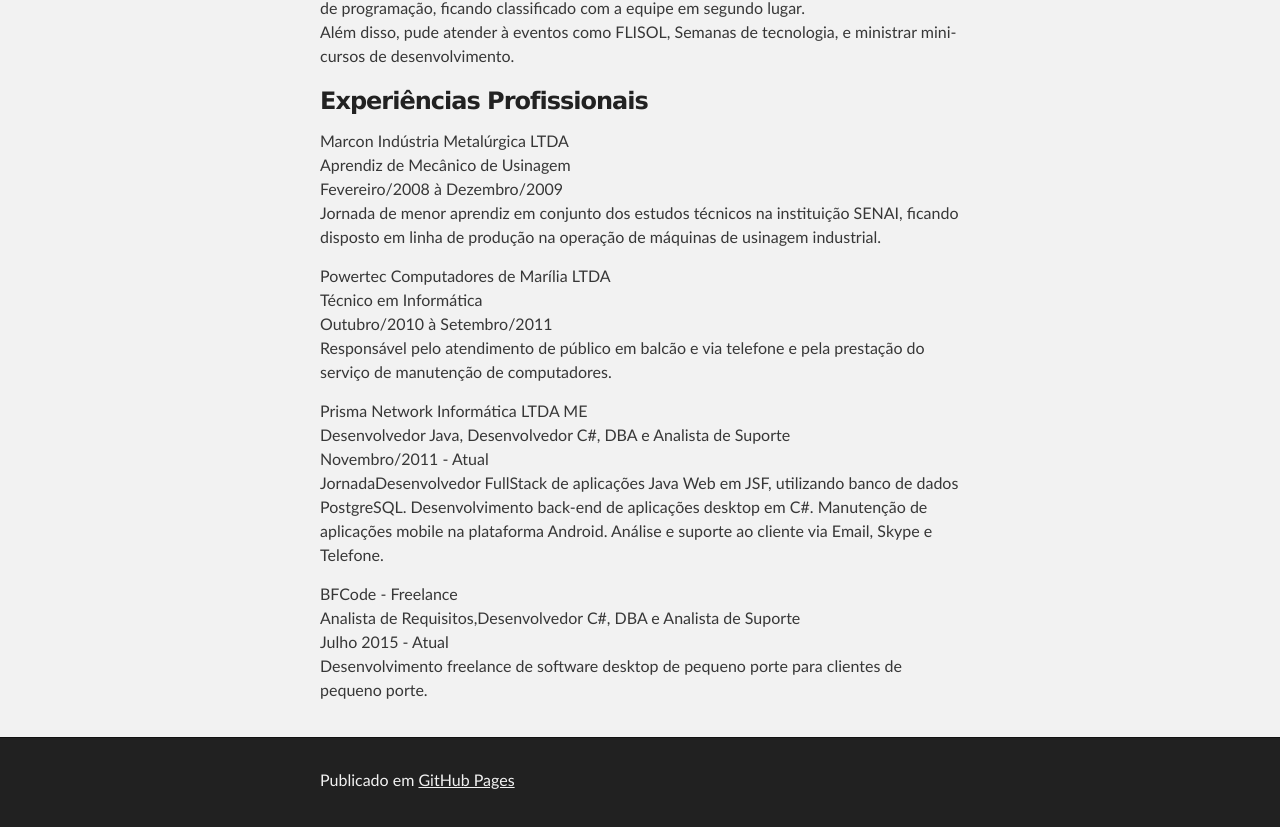
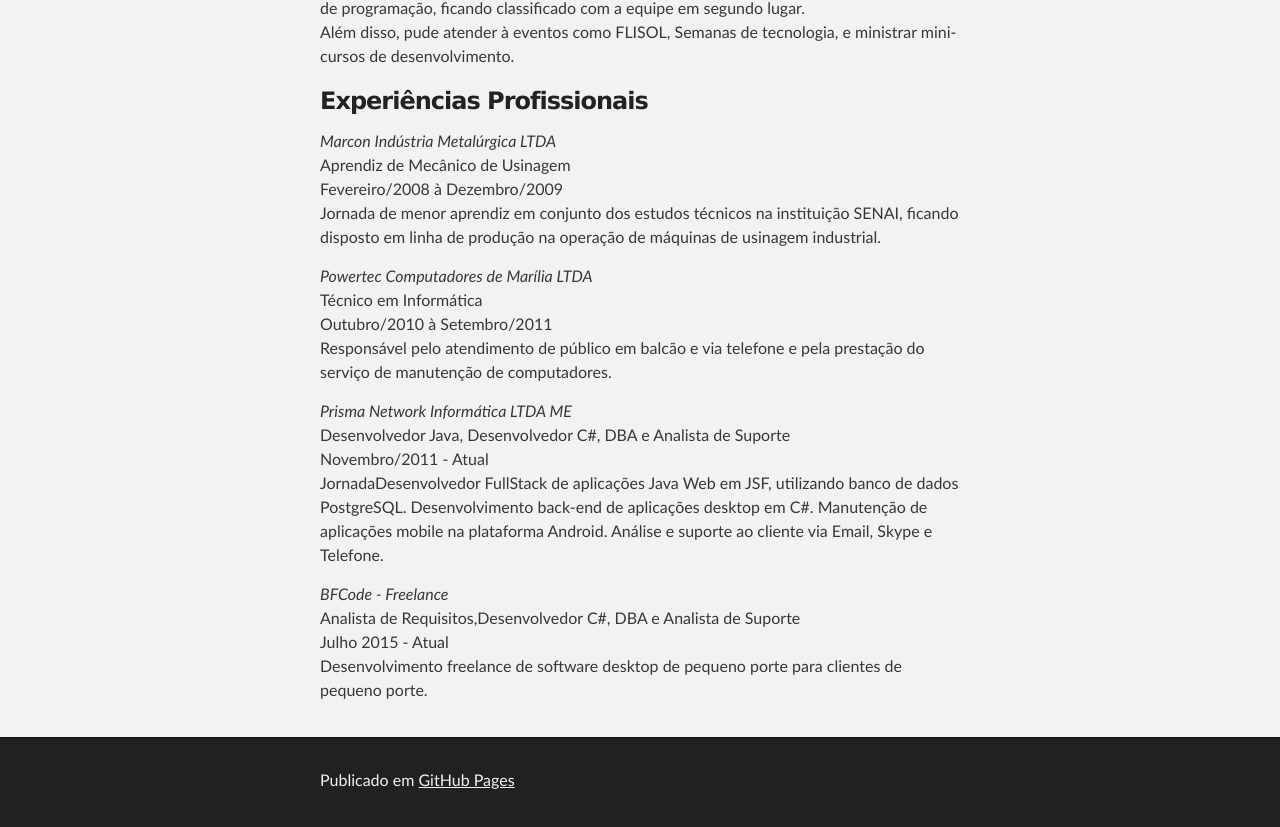
Before and after one commit to brudev/brudev.github.io, a plain HTML site: page index.html in a window 1280 px wide. Shown: the part 918-1745 px from the top of the page. Drawn offline with Linux system fonts and the light colour scheme.

Commit message:
Italic
Tag <i> com italic forçado por style.

```diff
--- a/stylesheets/stylesheet.css
+++ b/stylesheets/stylesheet.css
@@ -178,6 +178,10 @@ blockquote {
   margin-bottom: 20px;
   padding: 0 0 0 20px;
   border-left: 3px solid #bbb;
+}
+
+i {
+  font-style: italic;
 }
 
 
```
